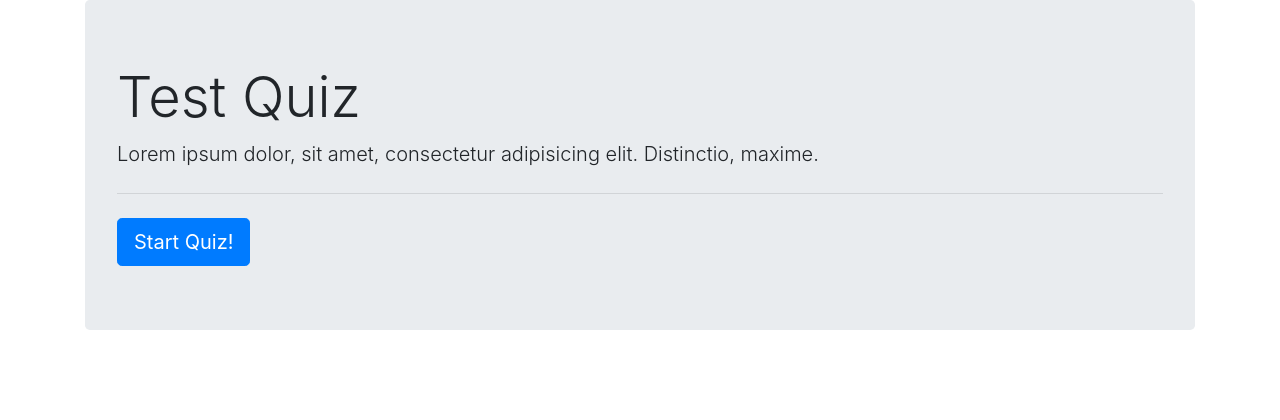
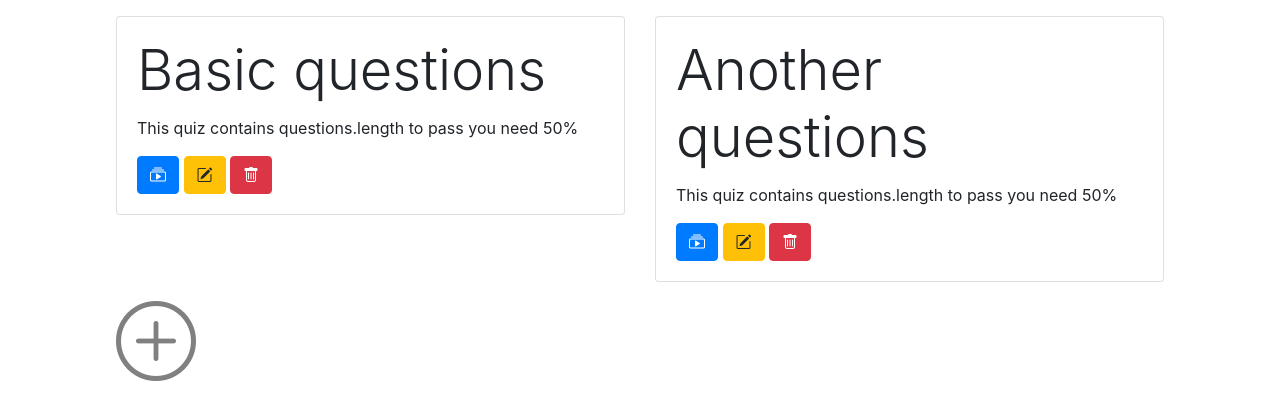
Before and after one commit to mopheadpersona/quiz, a Flask app: page / in a window 1280 px wide. Shown: the part 56-476 px from the top of the page. Run offline with Flask 2, Linux system fonts and the light colour scheme; some libraries are stand-ins or nearby versions.

Commit message:
update home page, add icons, update quiz form

```diff
--- a/application.py
+++ b/application.py
@@ -1,11 +1,11 @@
 from flask import Flask, abort, render_template, request
-from data import test_quiz, test_humans
+from data import test_quiz, test_humans, test_quizes
 
 app = Flask(__name__)
 
 @app.route('/')
 def index():
-	return render_template('home.html')
+	return render_template('home.html', quizes=test_quizes)
 
 @app.route('/quiz')
 def quiz():
--- a/data.py
+++ b/data.py
@@ -1,3 +1,14 @@
+test_quizes = [
+	{
+		'id': 'c9b42634-6fd5-40cf-854f-3c6cfc191a2b',
+		'name': 'Basic questions',
+	},
+	{
+		'id': '4',
+		'name': 'Another questions',
+	}
+]
+
 test_quiz = {
 	'id': 'c9b42634-6fd5-40cf-854f-3c6cfc191a2b',
 	'name': 'Basic questions',
--- a/templates/home.html
+++ b/templates/home.html
@@ -2,10 +2,26 @@
 
 {% block title %}Quiz Home{% endblock %}
 {% block body %}
-	<div class="jumbotron">
-		<h1 class="display-4">Test Quiz</h1>
-		<p class="lead">Lorem ipsum dolor, sit amet, consectetur adipisicing elit. Distinctio, maxime.</p>
-		<hr class="my-4">
-		<a href="/quiz" class="btn btn-primary btn-lg" role="button">Start Quiz!</a>
+	<div class="row m-3">
+		{% for question in quizes %}
+		<div class="col-sm-6">
+			<div class="card">
+				<div class="card-body">
+					<h5 class="card-title display-4">{{question.name}}</h5>
+					<p>This quiz contains questions.length to pass you need 50%</p>
+					<div>
+						<a href="/quiz" class="btn btn-primary bi-collection-play" role="button"></a>
+						<a href="/" class="btn btn-warning bi-pencil-square" role="button"></a>
+						<a href="/" class="btn btn-danger bi-trash" role="button"></a>
+					</div>
+				</div>
+			</div>
+		</div>
+		{% endfor %}
+		<div class="col-sm-6 d-flex">
+			<a href="/" role="button">
+				<i class="bi-plus-circle" style="font-size: 5rem; color: grey;"></i>
+			</a>
+		</div>
 	</div>
 {% endblock%}
--- a/templates/layout.html
+++ b/templates/layout.html
@@ -4,6 +4,7 @@
 	<meta charset="UTF-8">
 	<meta name="viewport" content="width=device-width, initial-scale=1.0">
 	<link rel="stylesheet" href="{{ url_for('static', filename='bootstrap.css')}}">
+	<link rel="stylesheet" href="https://cdn.jsdelivr.net/npm/bootstrap-icons@1.3.0/font/bootstrap-icons.css">
 	<title>{% block title %}{% endblock %}</title>
 </head>
 <body>
```
Also changed, not shown: templates/quiz.html (+16 -9 lines).
